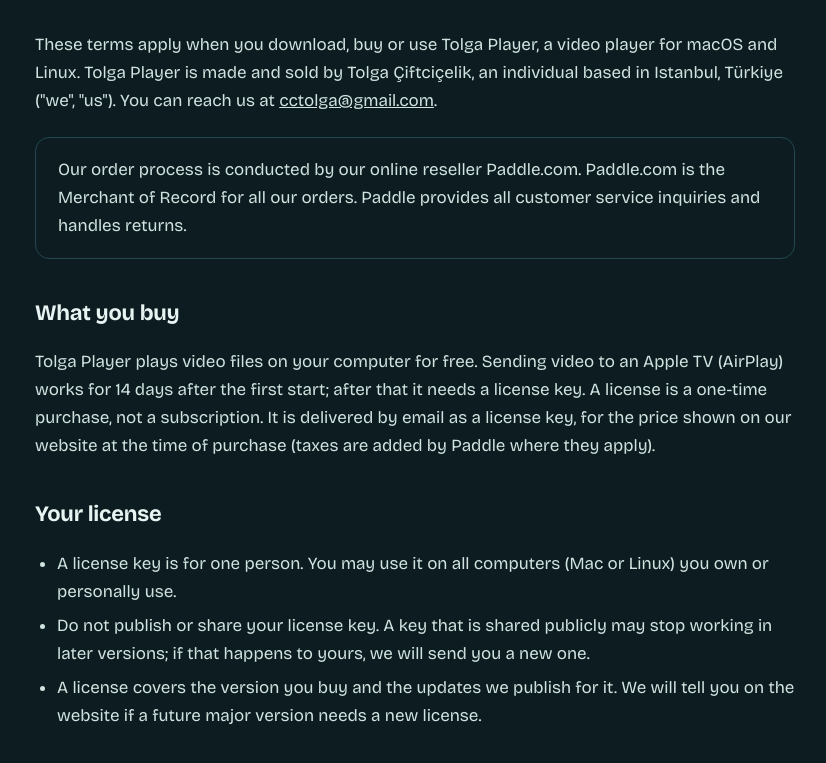
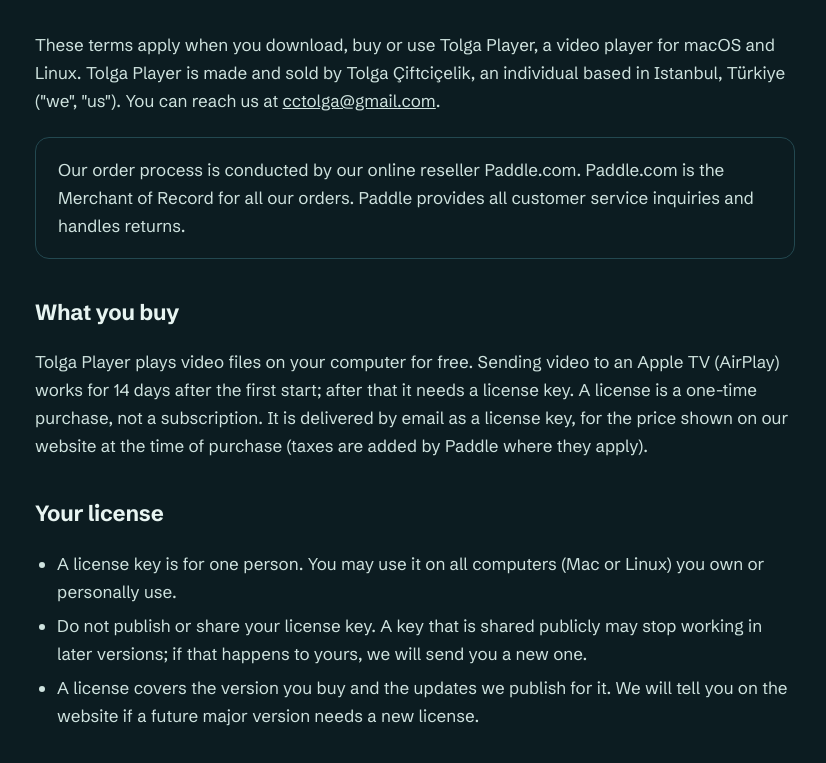
Before and after one commit to cctolga/tolga, a plain HTML site: page site/terms.html in a window 1280 px wide. Shown: the part 208-971 px from the top of the page, without its empty margins (225-1051 px from the left). Drawn offline with nearby package versions, Linux system fonts and the light colour scheme.

Commit message:
Site: screenshots and Schibsted Grotesk font

```diff
--- a/site/terms.html
+++ b/site/terms.html
@@ -8,10 +8,10 @@
 <link rel="apple-touch-icon" href="icon-256.png?v=2">
 <link rel="preconnect" href="https://fonts.googleapis.com">
 <link rel="preconnect" href="https://fonts.gstatic.com" crossorigin>
-<link href="https://fonts.googleapis.com/css2?family=Bricolage+Grotesque:opsz,wght@12..96,400;12..96,700;12..96,800&display=swap" rel="stylesheet">
+<link href="https://fonts.googleapis.com/css2?family=Schibsted+Grotesk:wght@400..800&display=swap" rel="stylesheet">
 <style>
   :root { --night: #0c1c21; --line: #234850; --glow: #2fd3c6; --paper: #e7f4f1; --mist: #98b7b3;
-          font-family: "Bricolage Grotesque", system-ui, sans-serif; color: var(--paper); background: var(--night); }
+          font-family: "Schibsted Grotesk", system-ui, sans-serif; color: var(--paper); background: var(--night); }
   body { margin: 0; font-size: 17px; line-height: 1.65; -webkit-font-smoothing: antialiased; }
   a { color: inherit; }
   a:focus-visible { outline: 3px solid #ffc27a; outline-offset: 3px; border-radius: 4px; }
```
Also changed, not shown: site/index.html (+3 -4 lines), site/privacy.html (+2 -2 lines), site/refund.html (+2 -2 lines), site/thanks.html (+2 -2 lines).
